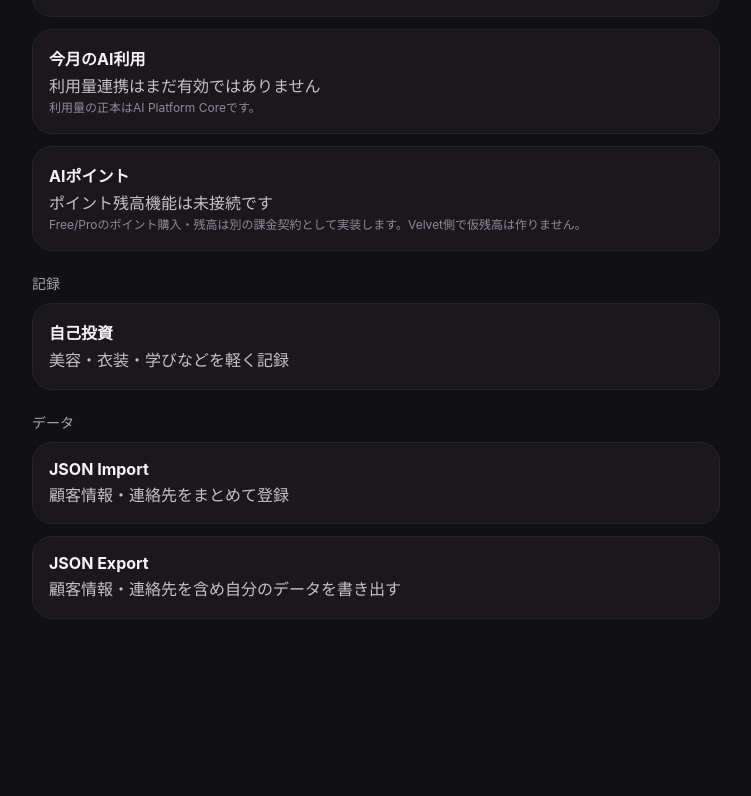
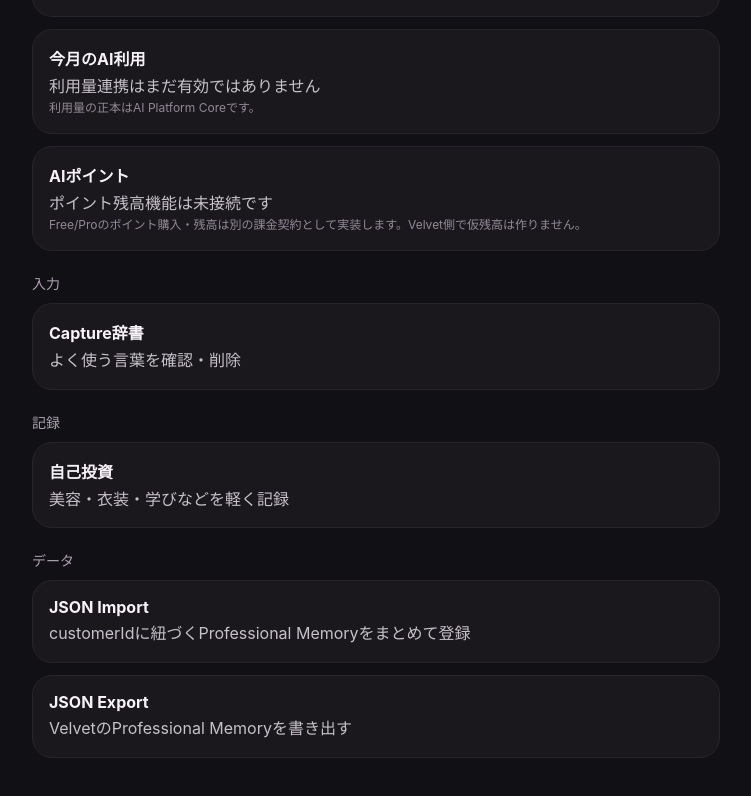
Before and after one commit to karukimori-wq/Velvet, a Next.js app: page /settings in a window 1280 px wide. Shown: the part 538-1334 px from the top of the page, without its empty margins (264-1015 px from the left). Before the commit the page ends 1253 px from the top, so only its background shows below. Built offline with nearby package versions, Linux system fonts and the light colour scheme.

Commit message:
Add Capture dictionary settings link

```diff
--- a/app/settings/page.tsx
+++ b/app/settings/page.tsx
@@ -21,10 +21,7 @@ export default async function SettingsPage() {
 
   return (
     <main className="shell">
-      <header className="header">
-        <div className="brand">Settings</div>
-        <Link className="subtle" href="/">閉じる</Link>
-      </header>
+      <header className="header"><div className="brand">Settings</div><Link className="subtle" href="/">閉じる</Link></header>
 
       <div className="sectionTitle">状態</div>
       <div className="stack">
@@ -36,15 +33,18 @@ export default async function SettingsPage() {
         <section className="card"><div className="timelineTitle">AIポイント</div><div className="timelineBody">ポイント残高機能は未接続です</div><div className="formHint">Free/Proのポイント購入・残高は別の課金契約として実装します。Velvet側で仮残高は作りません。</div></section>
       </div>
 
+      <div className="sectionTitle">入力</div>
+      <div className="stack">
+        <Link className="card" href="/settings/dictionary"><div className="timelineTitle">Capture辞書</div><div className="timelineBody">よく使う言葉を確認・削除</div></Link>
+      </div>
+
       <div className="sectionTitle">記録</div>
-      <div className="stack">
-        <Link className="card" href="/self-investment"><div className="timelineTitle">自己投資</div><div className="timelineBody">美容・衣装・学びなどを軽く記録</div></Link>
-      </div>
+      <div className="stack"><Link className="card" href="/self-investment"><div className="timelineTitle">自己投資</div><div className="timelineBody">美容・衣装・学びなどを軽く記録</div></Link></div>
 
       <div className="sectionTitle">データ</div>
       <div className="stack">
-        <Link className="card" href="/import"><div className="timelineTitle">JSON Import</div><div className="timelineBody">顧客情報・連絡先をまとめて登録</div></Link>
-        <Link className="card" href="/api/export"><div className="timelineTitle">JSON Export</div><div className="timelineBody">顧客情報・連絡先を含め自分のデータを書き出す</div></Link>
+        <Link className="card" href="/import"><div className="timelineTitle">JSON Import</div><div className="timelineBody">customerIdに紐づくProfessional Memoryをまとめて登録</div></Link>
+        <Link className="card" href="/api/export"><div className="timelineTitle">JSON Export</div><div className="timelineBody">VelvetのProfessional Memoryを書き出す</div></Link>
       </div>
     </main>
   );
```
